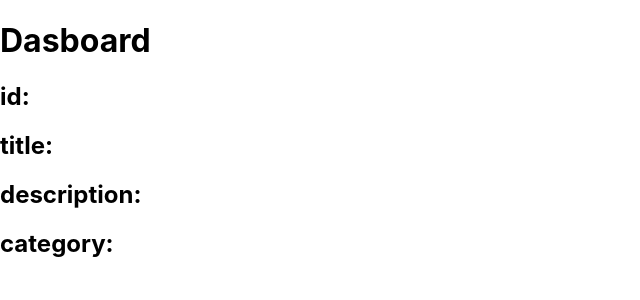
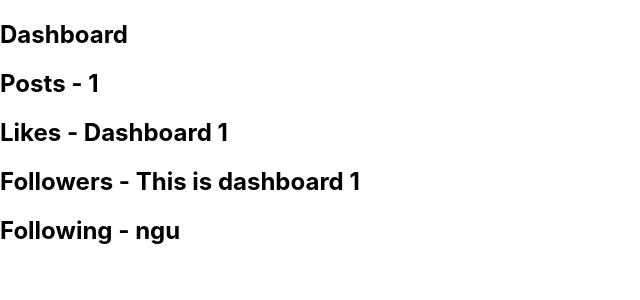
Before and after one commit to longtran2612/Jetudie-NextJs, a Next.js app: page /dashboard in a window 1280 px wide. Shown: the top 300 px of the page, without its empty margins (0-640 px from the left). Built offline with nearby package versions, Linux system fonts and the light colour scheme; data requests are answered from the project's data file.

Commit message:
feych data

```diff
--- a/db.json
+++ b/db.json
@@ -51,30 +51,12 @@
             "category": "nguxi"
         }
     ],
-    "dashboard": [
+    "dashboard":
         {
             "id": 1,
             "title": "Dashboard 1",
             "description": "This is dashboard 1",
             "category": "ngu"
-        },
-        {
-            "id": 2,
-            "title": "Dashboard 2",
-            "description": "This is dashboard 2",
-            "category": "ngu"
-        },
-        {
-            "id": 3,
-            "title": "Dashboard 3",
-            "description": "This is dashboard 3",
-            "category": "ngu"
-        },
-        {
-            "id": 4,
-            "title": "Dashboard 4",
-            "description": "This is dashboard 4",
-            "category": "nguxi"
         }
-    ]
+
 }
--- a/pages/dashboard/index.js
+++ b/pages/dashboard/index.js
@@ -1,28 +1,32 @@
+
 import { useState, useEffect } from 'react'
 
-export default function Dashboard() {
+function Dashboard() {
     const [isLoading, setIsLoading] = useState(true)
-    const [dasboardData, setDasboardData] = useState(null)
-
+    const [dashboardData, setDashboardData] = useState(null)
     useEffect(() => {
-        async function fetchData() {
+        async function fetchDashboardData() {
             const response = await fetch('http://localhost:4000/dashboard')
             const data = await response.json()
-            setDasboardData(data)
+            setDashboardData(data)
             setIsLoading(false)
         }
-        fetchData()
+        fetchDashboardData()
     }, [])
 
-    if(isLoading){
-        return <div>Loading...</div>
+    if (isLoading) {
+        return <h2>Loading...</h2>
     }
-    return <>
-        <h1>Dasboard</h1>
-        <h2>id: {dasboardData.id}</h2>
-        <h2>title: {dasboardData.title}</h2>
-        <h2>description: {dasboardData.description}</h2>
-        <h2>category: {dasboardData.category}</h2>
 
-    </>
+    return (
+        <div>
+            <h2>Dashboard</h2>
+            <h2>Posts - {dashboardData.id}</h2>
+            <h2>Likes - {dashboardData.title}</h2>
+            <h2>Followers - {dashboardData.description}</h2>
+            <h2>Following - {dashboardData.category}</h2>
+        </div>
+    )
 }
+
+export default Dashboard
```
